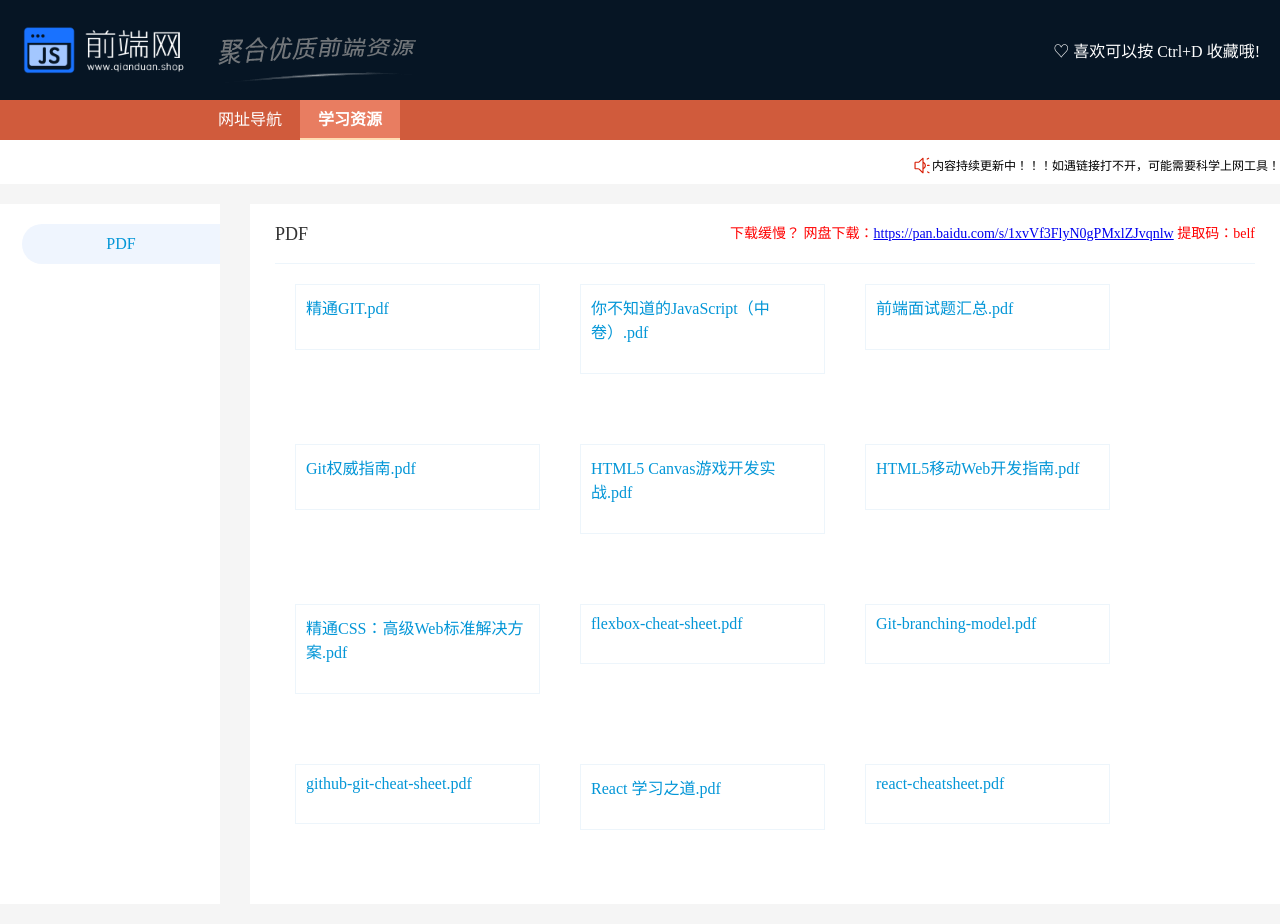
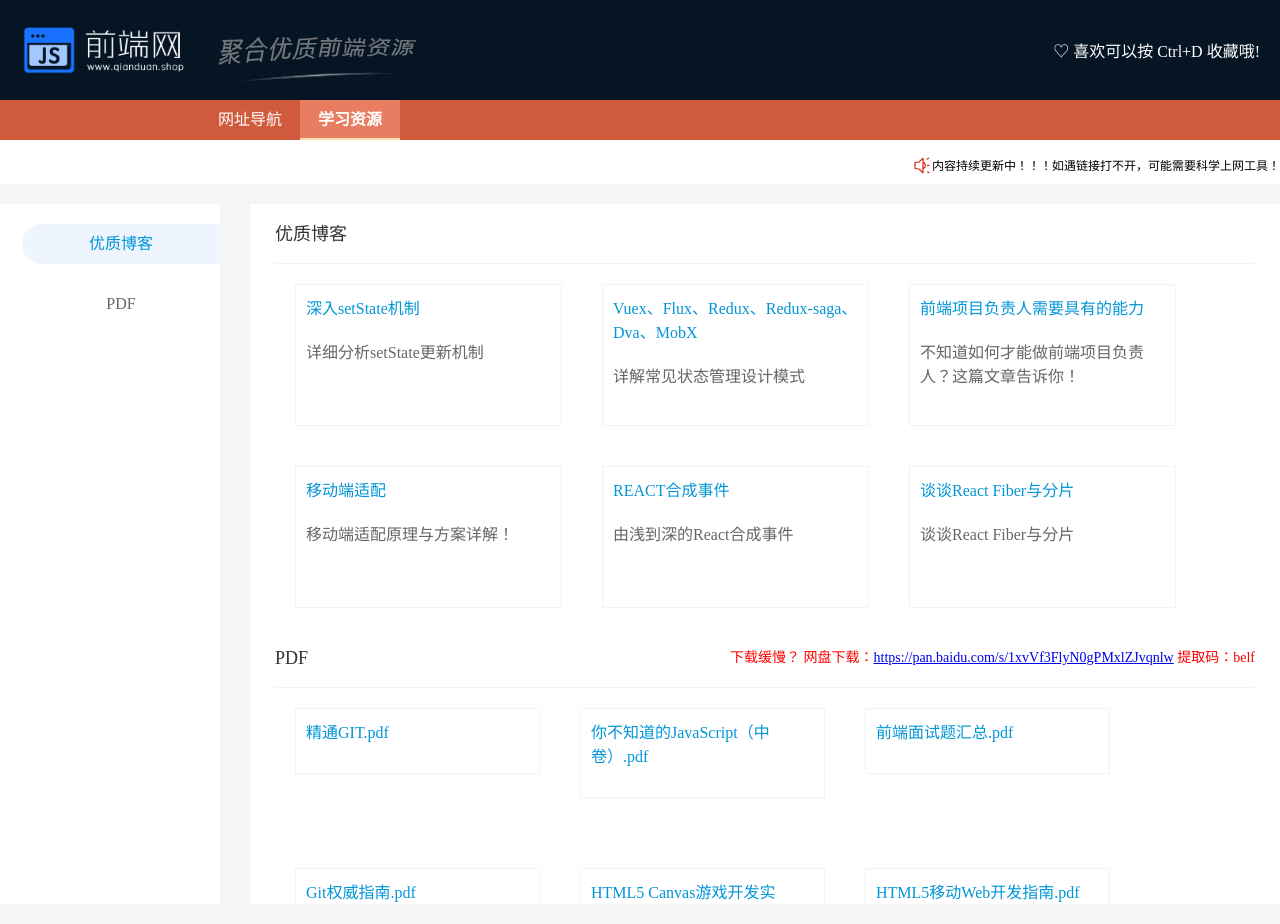
Before and after one commit to believeyourself/blogs, a React app in the folder front/: page /#/resources in a window 1280 px wide. Built offline with nearby package versions, Linux system fonts and the light colour scheme.

Commit message:
新增博客内容分享

```diff
--- a/front/data/resource.ts
+++ b/front/data/resource.ts
@@ -1,59 +1,95 @@
 export default [
+    {
+        id: "blogs",
+        category: "优质博客",
+        list: [
+            {
+                title: "深入setState机制",
+                description: "详细分析setState更新机制",
+                url: "https://github.com/sisterAn/blog/issues/26"
+            },
+            {
+                title: "Vuex、Flux、Redux、Redux-saga、Dva、MobX",
+                description: "详解常见状态管理设计模式",
+                url: "https://zhuanlan.zhihu.com/p/53599723"
+            },
+            {
+                title: "前端项目负责人需要具有的能力",
+                description: "不知道如何才能做前端项目负责人？这篇文章告诉你！",
+                url: "https://juejin.cn/post/6946210273061502990"
+            },
+            {
+                title: "移动端适配",
+                description: "移动端适配原理与方案详解！",
+                url: "https://juejin.cn/post/6959047144065990663"
+            },
+            {
+                title: "REACT合成事件",
+                description: "由浅到深的React合成事件",
+                url: "https://juejin.cn/post/6844903988794671117"
+            },
+            {
+                title: "谈谈React Fiber与分片",
+                description: "谈谈React Fiber与分片",
+                url: "https://juejin.cn/post/6958995912957886500"
+            },
+        ]
+    },
     {
         id: "PDF",
         category: "PDF",
         list: [
             {
                 name: "精通GIT.pdf",
-                path:"ebooks/精通GIT.pdf"
+                path: "ebooks/精通GIT.pdf"
             },
             {
                 name: "你不知道的JavaScript（中卷）.pdf",
-                path:"ebooks/你不知道的JavaScript（中卷）.pdf"
+                path: "ebooks/你不知道的JavaScript（中卷）.pdf"
             },
             {
                 name: "前端面试题汇总.pdf",
-                path:"ebooks/前端面试题汇总.pdf"
+                path: "ebooks/前端面试题汇总.pdf"
             },
             {
                 name: "Git权威指南.pdf",
-                path:"ebooks/Git权威指南.pdf"
+                path: "ebooks/Git权威指南.pdf"
             },
             {
                 name: "HTML5 Canvas游戏开发实战.pdf",
-                path:"ebooks/HTML5 Canvas游戏开发实战.pdf"
+                path: "ebooks/HTML5 Canvas游戏开发实战.pdf"
             },
             {
                 name: "HTML5移动Web开发指南.pdf",
-                path:"HTML5移动Web开发指南.pdf"
+                path: "HTML5移动Web开发指南.pdf"
             },
             {
                 name: "精通CSS：高级Web标准解决方案.pdf",
-                path:"精通CSS：高级Web标准解决方案.pdf"
+                path: "精通CSS：高级Web标准解决方案.pdf"
             },
             {
                 name: "flexbox-cheat-sheet.pdf",
-                path:"flexbox-cheat-sheet.pdf"
+                path: "flexbox-cheat-sheet.pdf"
             },
             {
                 name: "Git-branching-model.pdf",
-                path:"Git-branching-model.pdf"
+                path: "Git-branching-model.pdf"
             },
             {
                 name: "github-git-cheat-sheet.pdf",
-                path:"github-git-cheat-sheet.pdf"
+                path: "github-git-cheat-sheet.pdf"
             },
             {
                 name: "React 学习之道.pdf",
-                path:"React 学习之道.pdf"
+                path: "React 学习之道.pdf"
             },
             {
                 name: "react-cheatsheet.pdf",
-                path:"react-cheatsheet.pdf"
+                path: "react-cheatsheet.pdf"
             },
             {
                 name: "Web开发权威指南.pdf",
-                path:"Web开发权威指南.pdf"
+                path: "Web开发权威指南.pdf"
             },
         ]
     }
--- a/front/src/pages/resources/index.tsx
+++ b/front/src/pages/resources/index.tsx
@@ -76,6 +76,11 @@ export default function (props: any) {
         </React.Fragment>
       );
     } else {
+      let categoryList = item.list.map((item: any) => {
+        return (
+          <Card className={styles.category_list_item} key={item.url} {...item} />
+        );
+      });
       resources.push(
         <React.Fragment key={item.id}>
           <p className={styles.category_title} id={item.id}>
```
